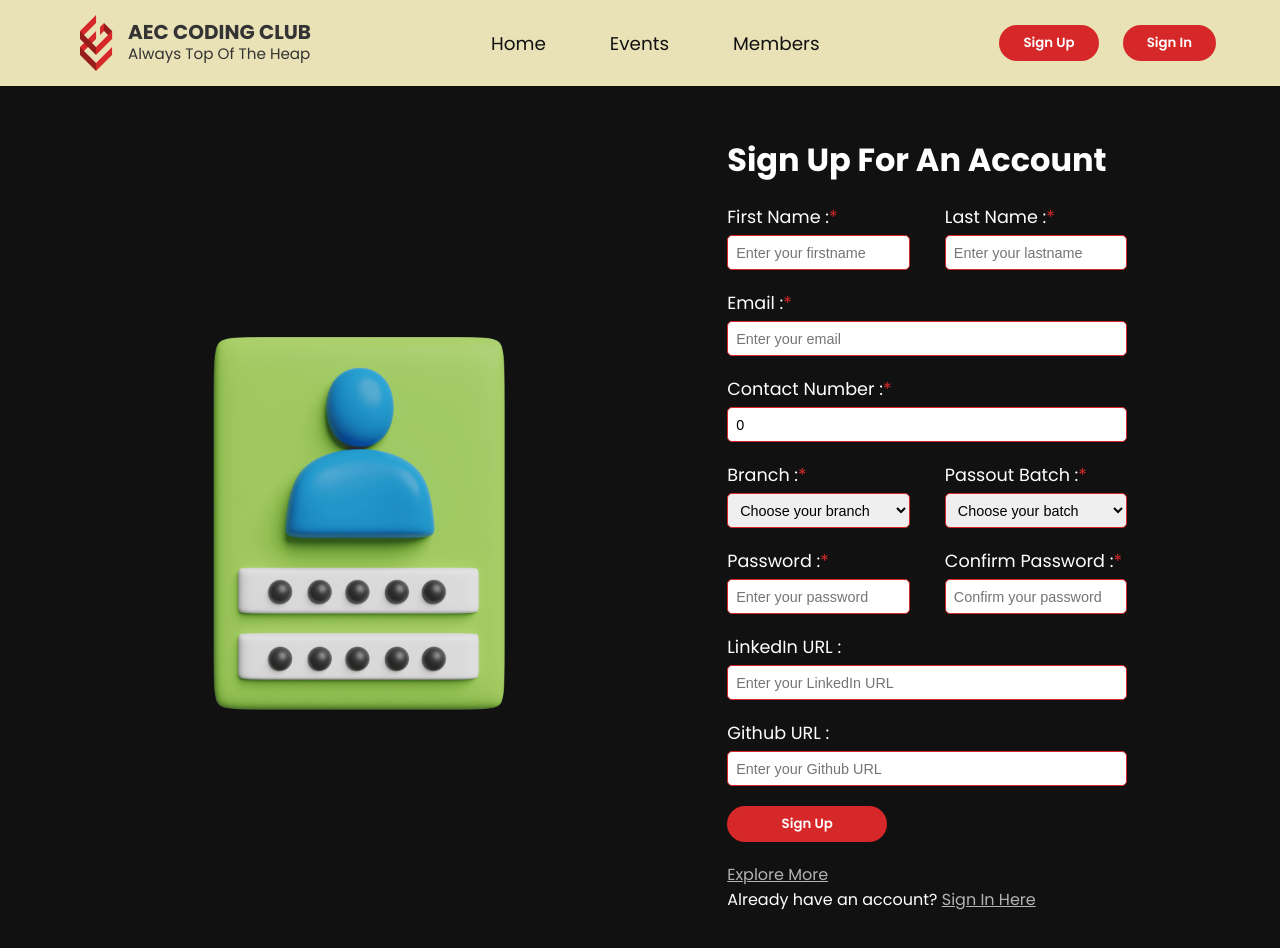
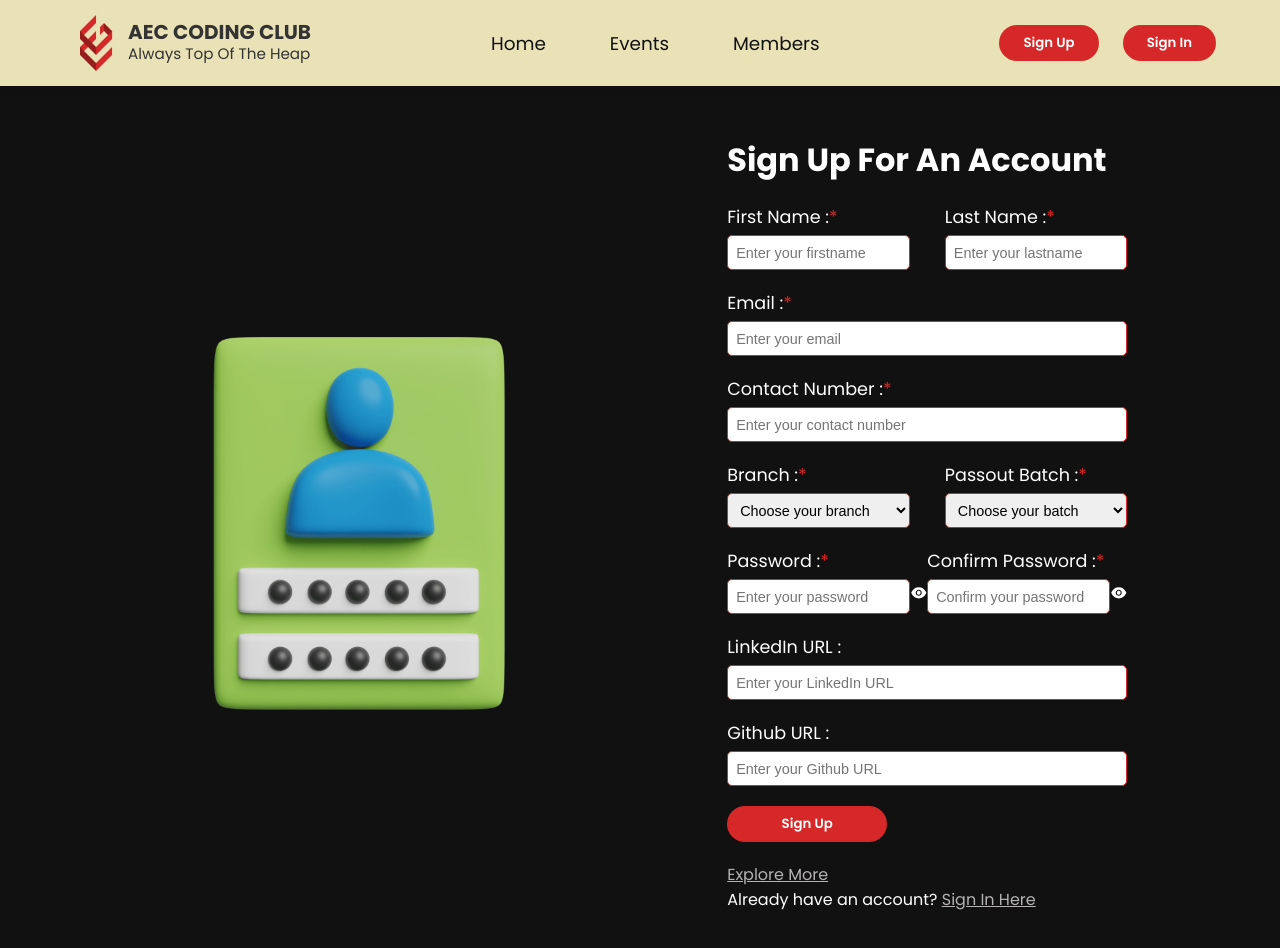
Before and after one commit to aec-coding-club/AEC-Coding-Club-Website, a React (Create React App) app in the folder Frontend/: page /signup in a window 1280 px wide. Shown: the top 948 px of the page. Built offline with nearby package versions, Linux system fonts and the light colour scheme.

Commit message:
toggle view password without style😵‍💫

```diff
--- a/Frontend/src/Pages/Components/Siginform.jsx
+++ b/Frontend/src/Pages/Components/Siginform.jsx
@@ -1,18 +1,19 @@
-import React, { useState } from "react";
-import { Link, useNavigate } from "react-router-dom";
-import Axios from "axios";
-import { Api } from "../../backend";
+import React, { useState } from 'react';
+import { Link, useNavigate } from 'react-router-dom';
+import Axios from 'axios';
+import { Api } from '../../backend';
+import { AiFillEye, AiFillEyeInvisible } from 'react-icons/ai';
 
 const Siginform = () => {
   const [registerdata, setRegisterdata] = useState({
-    uid: "",
-    password: "",
+    uid: '',
+    password: '',
   });
   let navigate = useNavigate();
 
   async function submit(e) {
     e.preventDefault();
-    console.log("Data Submitted");
+    console.log('Data Submitted');
     const data = {
       uid: registerdata.uid,
       password: registerdata.password,
@@ -23,17 +24,20 @@ const Siginform = () => {
     });
 
     if (dataposted.data.success) {
-      console.log("Logged In Successfully");
-      localStorage.setItem("token", dataposted.data.token);
-      localStorage.setItem('name' , `${dataposted.data.user.firstName} ${dataposted.data.user.lastName}`)
-      localStorage.setItem('pimage' , `${dataposted.data.user.profilePicture}`)
-      navigate("/dashboard");
+      console.log('Logged In Successfully');
+      localStorage.setItem('token', dataposted.data.token);
+      localStorage.setItem(
+        'name',
+        `${dataposted.data.user.firstName} ${dataposted.data.user.lastName}`
+      );
+      localStorage.setItem('pimage', `${dataposted.data.user.profilePicture}`);
+      navigate('/dashboard');
       window.location.reload();
     } else {
-      console.log("Access Denied");
+      console.log('Access Denied');
       setRegisterdata({
-        uid: "",
-        password: "",
+        uid: '',
+        password: '',
       });
     }
     console.log(dataposted);
@@ -46,53 +50,61 @@ const Siginform = () => {
     console.log(newdata);
   }
 
+  const [viewPassword, setViewPassword] = useState(false);
+  const togglePassword = () => {
+    setViewPassword(!viewPassword);
+  };
+
   return (
     <>
       <form onSubmit={(e) => submit(e)}>
         <h1>Sign In with your UID and Password</h1>
-        <div className="details">
-          <label htmlFor="uid">User ID : </label>
+        <div className='details'>
+          <label htmlFor='uid'>User ID : </label>
           <br />
           <input
-            type="text"
-            name="uid"
-            id="uid"
-            className="input__field signin__input__field"
+            type='text'
+            name='uid'
+            id='uid'
+            className='input__field signin__input__field'
             onChange={(e) => handelChange(e)}
             value={registerdata.uid}
-            placeholder="Enter User ID"
+            placeholder='Enter User ID'
             required
-            autoComplete="off"
+            autoComplete='off'
           ></input>
         </div>
 
-        <div className="details">
-          <label htmlFor="password">Password : </label>
+        <div className='details'>
+          <label htmlFor='password'>Password : </label>
           <br />
           <input
-            type="password"
-            name="password"
-            id="password"
-            className="input__field signin__input__field"
+            type={viewPassword ? 'text' : 'password'}
+            name='password'
+            id='password'
+            className='input__field signin__input__field'
             onChange={(e) => handelChange(e)}
             value={registerdata.password}
-            placeholder="Enter Password"
+            placeholder='Enter Password'
             required
-            autoComplete="off"
+            autoComplete='off'
           ></input>
+          <span onClick={togglePassword}>
+            {viewPassword ? <AiFillEyeInvisible /> : <AiFillEye />}
+          </span>
         </div>
 
-        <button className="btn login-signup-btn">Sign In</button>
+        <button className='btn login-signup-btn'>Sign In</button>
 
         <div>
           <p>
-            <Link to="/" className="links">
+            <Link to='/' className='links'>
               Explore More
             </Link>
           </p>
           <p>
-            Don't have an account?{" "}
-            <Link to="/signup" className="links">
+            Don't have an account?{' '}
+            <Link to='/signup' className='links'>
               Register Here
             </Link>
           </p>
--- a/Frontend/src/Pages/Components/Signupform.jsx
+++ b/Frontend/src/Pages/Components/Signupform.jsx
@@ -3,13 +3,14 @@ import { Link, useNavigate } from 'react-router-dom';
 import Axios from 'axios';
 import Cookies from 'js-cookie';
 import { Api } from '../../backend';
+import { AiFillEye, AiFillEyeInvisible } from 'react-icons/ai';
 
 const Signupform = () => {
   const [registerdata, setRegisterdata] = useState({
     firstName: '',
     lastName: '',
     email: '',
-    contact_no: 0,
+    contact_no: '',
     branch: '',
     batch: 0,
     password: '',
@@ -39,8 +40,11 @@ const Signupform = () => {
     if (dataposted.data.success) {
       console.log('User Created Successfully');
       localStorage.setItem('token', dataposted.data.token); // setting token to localstorage
-      localStorage.setItem('name' , `${dataposted.data.user.firstName} ${dataposted.data.user.lastName}`)
-      localStorage.setItem('pimage' , `${dataposted.data.user.profilePicture}`)
+      localStorage.setItem(
+        'name',
+        `${dataposted.data.user.firstName} ${dataposted.data.user.lastName}`
+      );
+      localStorage.setItem('pimage', `${dataposted.data.user.profilePicture}`);
       // Cookies.set('token', dataposted.data.token); // setting token to cookies
       navigate('/verify');
     } else {
@@ -55,6 +59,15 @@ const Signupform = () => {
     setRegisterdata(newdata);
     console.table(newdata);
   }
+
+  const [viewPasswordOne, setViewPasswordOne] = useState(false);
+  const togglePasswordOne = () => {
+    setViewPasswordOne(!viewPasswordOne);
+  };
+  const [viewPasswordTwo, setViewPasswordTwo] = useState(false);
+  const togglePasswordTwo = () => {
+    setViewPasswordTwo(!viewPasswordTwo);
+  };
 
   return (
     <>
@@ -123,7 +136,7 @@ const Signupform = () => {
           </label>
           <br />
           <input
-            type='number'
+            type='text'
             name='contact_no'
             id='contact_no'
             className='input__field input-data'
@@ -218,7 +231,7 @@ const Signupform = () => {
             </label>
             <br />
             <input
-              type='password'
+              type={viewPasswordOne ? 'text' : 'password'}
               name='password'
               id='password'
               className='input__field head-input'
@@ -228,6 +241,9 @@ const Signupform = () => {
               required
               autoComplete='off'
             ></input>
+            <span onClick={togglePasswordOne}>
+              {viewPasswordOne ? <AiFillEyeInvisible /> : <AiFillEye />}
+            </span>
           </div>
 
           <div className='details'>
@@ -236,7 +252,7 @@ const Signupform = () => {
             </label>
             <br />
             <input
-              type='password'
+              type={viewPasswordTwo ? 'text' : 'password'}
               name='confirmPassword'
               id='confirmPassword'
               className='input__field head-input'
@@ -246,6 +262,9 @@ const Signupform = () => {
               required
               autoComplete='off'
             ></input>
+            <span onClick={togglePasswordTwo}>
+              {viewPasswordTwo ? <AiFillEyeInvisible /> : <AiFillEye />}
+            </span>
           </div>
         </div>
 
```
